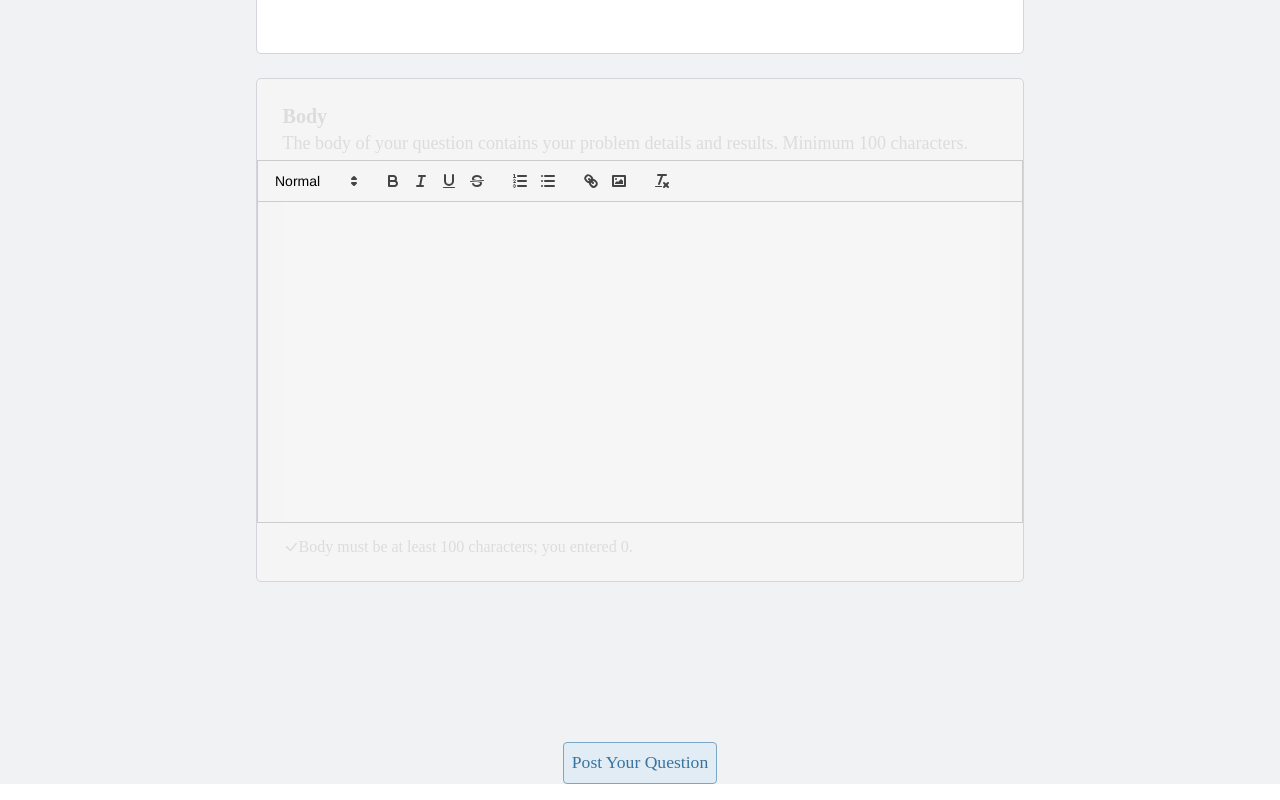
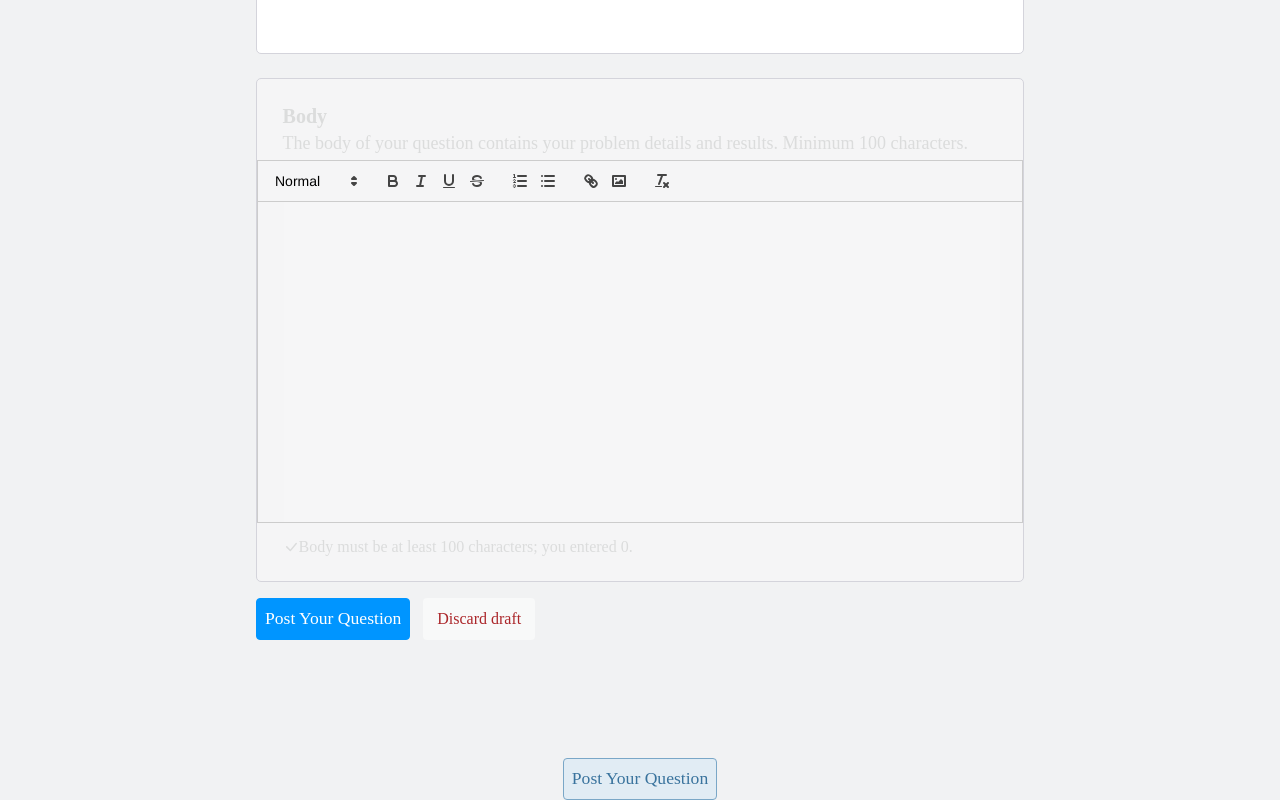
Before and after one commit to codestates-seb/seb44_pre_033, a React (Vite) app in the folder client/: page /questions/ask in a window 1280 px wide. Shown: the part 330-1130 px from the top of the page. Built offline with nearby package versions, Linux system fonts and the light colour scheme.

Commit message:
FE Chore: 질문작성 페이지 마무리

```diff
--- a/client/src/components/ask/AskForm.jsx
+++ b/client/src/components/ask/AskForm.jsx
@@ -1,8 +1,9 @@
 import { styled } from 'styled-components';
-import { useState } from 'react';
+import { useState, useEffect } from 'react';
 import { BsCheckLg } from 'react-icons/bs';
 import DiscardAlarm from '../ask/DiscardAlarm.jsx';
 import TextEditor from '../common/TextEditor.jsx';
+import ButtonFlex from '../common/ButtonFlexible.jsx';
 
 const TitleContainer = styled.div`
   width: 60vw;
@@ -103,8 +104,32 @@ const BodyContainer = styled.div`
 `;
 
 const ButtonContainer = styled.div`
+  margin-top: 2vh;
   width: 55vw;
   height: 20vh;
+  display: flex;
+  flex-direction: row;
+`;
+
+const DiscardButton = styled.button`
+  margin-left: 1vw;
+  width: 7rem;
+  height: 2.6rem;
+  padding: 0.5rem;
+  font-size: 1rem;
+  border-radius: 4px;
+  background-color: #f8f9f9;
+  color: #ab262a;
+  border: none;
+  &:hover {
+    background-color: #fdf2f2;
+  }
+  a {
+    color: #ab262a;
+  }
+  display: flex;
+  align-items: center;
+  justify-content: center;
 `;
 
 const AskForm = () => {
@@ -112,15 +137,49 @@ const AskForm = () => {
   const [body, setBody] = useState('');
   const [openModal, setOpenModal] = useState(false);
 
+  //페이지가 로드될때 마다, 로컬 스토리지에서 이전에 저장한 값이 있는지 확인하고 가져옵니다
+  useEffect(() => {
+    const savedTitle = localStorage.getItem('title');
+    const savedBody = localStorage.getItem('body');
+
+    if (savedTitle) {
+      setTitle(savedTitle);
+    }
+    if (savedBody) {
+      setBody(savedBody);
+    }
+  }, []);
+
+  //입력창의 내용이 변경될때마다 상태를 업데이트하고, 로컬 저장소에 저장합니다
   const handleTitleChange = (e) => {
-    setTitle(e.target.value);
+    const newTitle = e.target.value;
+    setTitle(newTitle);
+    localStorage.setItem('title', newTitle);
   };
+
   const handleBodyChange = (value) => {
     setBody(value);
+    localStorage.setItem('body', value);
   };
 
   const handleOpenModal = () => {
     setOpenModal(true);
+  };
+
+  const handleCloseModal = () => {
+    setOpenModal(false);
+  };
+
+  const handleDiscardQuestion = () => {
+    setTitle('');
+    setBody('');
+    setOpenModal(false);
+    window.scrollTo(0, 0);
+  };
+
+  const handleCancelButton = () => {
+    setOpenModal(false);
+    window.scrollTo(0, 0);
   };
 
   const isTitleValid = title.length >= 15;
@@ -147,8 +206,8 @@ const AskForm = () => {
       <BodyContainer isTitleError={!isTitleValid} isBodyError={!isBodyValid}>
         <div className="title">Body</div>
         <div className="content">
-          The body of your question contains your problem details and results.
-          Minimum 100 characters.
+        The body of your question contains your problem details and results.
+        Minimum 100 characters.
         </div>
         <TextEditor value={body} onChange={handleBodyChange} />
         {!isBodyValid && (
@@ -161,10 +220,16 @@ const AskForm = () => {
         )}
       </BodyContainer>
       <ButtonContainer>
-        <button></button>
-        <button onClick={handleOpenModal}></button>
+        <ButtonFlex label="Post Your Question" color="Blue" />
+        <DiscardButton onClick={handleOpenModal}>Discard draft</DiscardButton>
       </ButtonContainer>
-      {openModal ? <DiscardAlarm /> : null}
+      {openModal ? (
+        <DiscardAlarm
+          onDiscardQuestion={handleDiscardQuestion}
+          onCancelButton={handleCancelButton}
+          handleCloseModal={handleCloseModal}
+        />
+      ) : null}
     </div>
   );
 };
--- a/client/src/components/ask/DiscardAlarm.jsx
+++ b/client/src/components/ask/DiscardAlarm.jsx
@@ -1,4 +1,4 @@
-import styled from 'styled-components';
+import { styled } from 'styled-components';
 
 const ModalContainer = styled.div`
   position: fixed;
@@ -9,9 +9,54 @@ const ModalContainer = styled.div`
 `;
 
 const ModalView = styled.div`
-  width: 20vw;
-  height: 15vh;
+  width: 35vw;
+  height: 24vh;
   background-color: #ffffff;
+  border-radius: 0.3rem;
+  display: flex;
+  align-items: center;
+  justify-content: space-around;
+  flex-direction: column;
+  box-shadow: 0 0 10px rgba(0, 0, 0, 0.5);
+
+  .titleContainer {
+    display: flex;
+    flex-direction: row;
+    justify-content: space-between;
+  }
+
+  .content {
+    color: #3c4145;
+  }
+
+  .title {
+    color: #ae2d31;
+    font-size: 1.8rem;
+    margin-right: 17rem;
+    font-weight: 500;
+  }
+
+  .buttonContainer {
+    display: flex;
+    flex-direction: row;
+    width: 35vw;
+    margin-left: 4vw;
+  }
+
+  .discardButtonText {
+    background-color: #ae2d31;
+    color: white;
+    width: 8rem;
+  }
+  .cancleButtonText {
+    background-color: #ffffff;
+    color: #838a92;
+    margin-left: 30px;
+
+    &:hover {
+      background-color: #f8f9f9;
+    }
+  }
 `;
 
 const ModalBackground = styled.div`
@@ -23,18 +68,50 @@ const ModalBackground = styled.div`
   justify-content: center;
 `;
 
-const DiscardAlarm = () => {
+const DiscardButton = styled.button`
+  width: ${(props) => props.text.length * 10}px;
+  border-radius: 3px;
+  font-size: 1rem;
+  height: 2.5rem;
+`;
+
+const discardButtonText = 'Discard question';
+const cancleButtonText = 'Cancel';
+
+const DiscardAlarm = ({
+  onDiscardQuestion,
+  onCancelButton,
+  handleCloseModal,
+}) => {
   return (
     <ModalContainer>
-      <ModalBackground>
-        <ModalView>
-          <div>Discard question</div>
-          <div>
+      <ModalBackground onClick={handleCloseModal}>
+        <ModalView onClick={(event) => event.stopPropagation()}>
+          <div className="titleContainer">
+            <div className="title">Discard question</div>
+            <button onClick={handleCloseModal}>✕</button>
+          </div>
+          <div className="content">
             Are you sure you want to discard this question? This cannot be
             undone.
           </div>
-          <button>Discard question</button>
-          <button>Cancel</button>
+
+          <div className="buttonContainer">
+            <DiscardButton
+              onClick={onDiscardQuestion} //버튼 클릭시 초기화 및 스크롤 이동처리
+              className="discardButtonText"
+              text={discardButtonText}
+            >
+              {discardButtonText}
+            </DiscardButton>
+            <DiscardButton
+              className="cancleButtonText"
+              text={cancleButtonText}
+              onClick={onCancelButton}
+            >
+              {cancleButtonText}
+            </DiscardButton>
+          </div>
         </ModalView>
       </ModalBackground>
     </ModalContainer>
```
